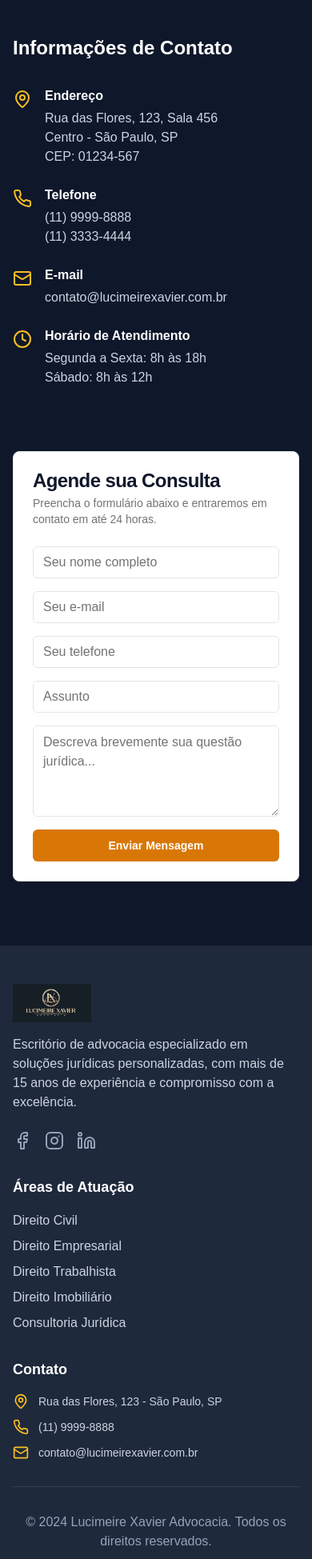
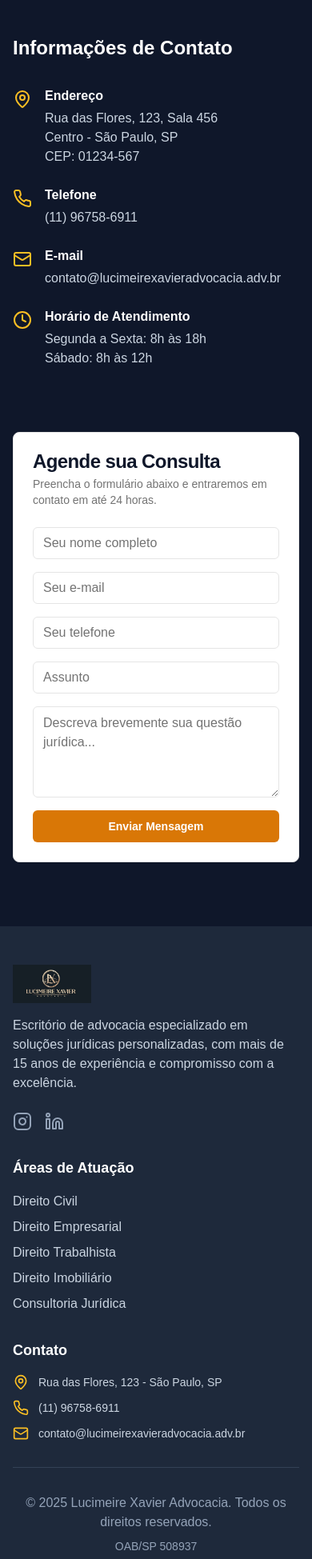
Before and after one commit to Agencia-Clickasso/adv-site, a Next.js app: page / in a window 390 px wide. Shown: the part 7071-9020 px from the top of the page at 80% size. Built offline with nearby package versions, Linux system fonts and the light colour scheme.

Commit message:
Update contact information and footer details, including new phone number and email, and adjust copyright year and OAB number for accuracy.

```diff
--- a/app/layout.tsx
+++ b/app/layout.tsx
@@ -2,9 +2,9 @@ import type { Metadata } from 'next'
 import './globals.css'
 
 export const metadata: Metadata = {
-  title: 'Lucimeire XavierAdvocacia',
-  description: 'Lucimeire Advocacia',
-  generator: 'Lucimeire Advocacia',
+  title: 'Lucimeire Xavier Advocacia',
+  description: 'Lucimeire Xavier Advocacia',
+  generator: 'Lucimeire Xavier Advocacia',
 }
 
 export default function RootLayout({
--- a/components/contact.tsx
+++ b/components/contact.tsx
@@ -67,9 +67,7 @@ export default function Contact() {
                   <div>
                     <h4 className="font-semibold mb-1">Telefone</h4>
                     <p className="text-slate-300">
-                      (11) 9999-8888
-                      <br />
-                      (11) 3333-4444
+                      (11) 96758-6911
                     </p>
                   </div>
                 </div>
@@ -78,7 +76,7 @@ export default function Contact() {
                   <Mail className="h-6 w-6 text-amber-400 mr-4 mt-1" />
                   <div>
                     <h4 className="font-semibold mb-1">E-mail</h4>
-                    <p className="text-slate-300">contato@lucimeirexavier.com.br</p>
+                    <p className="text-slate-300">contato@lucimeirexavieradvocacia.adv.br</p>
                   </div>
                 </div>
 
--- a/components/footer.tsx
+++ b/components/footer.tsx
@@ -1,6 +1,6 @@
 import Link from "next/link"
 import Image from "next/image"
-import { MapPin, Phone, Mail, Facebook, Instagram, Linkedin } from "lucide-react"
+import { MapPin, Phone, Mail, Instagram, Linkedin } from "lucide-react"
 
 export default function Footer() {
   return (
@@ -21,13 +21,10 @@ export default function Footer() {
                 experiência e compromisso com a excelência.
               </p>
               <div className="flex space-x-4">
-                <Link href="#" className="text-slate-400 hover:text-amber-400 transition-colors">
-                  <Facebook className="h-6 w-6" />
-                </Link>
-                <Link href="#" className="text-slate-400 hover:text-amber-400 transition-colors">
+                <Link href="https://www.instagram.com/lucimeirexavieradvocacia/" className="text-slate-400 hover:text-amber-400 transition-colors">
                   <Instagram className="h-6 w-6" />
                 </Link>
-                <Link href="#" className="text-slate-400 hover:text-amber-400 transition-colors">
+                <Link href="https://www.linkedin.com/in/lucimeire-xavier-b8b18aa0/" className="text-slate-400 hover:text-amber-400 transition-colors">
                   <Linkedin className="h-6 w-6" />
                 </Link>
               </div>
@@ -73,19 +70,19 @@ export default function Footer() {
                 </div>
                 <div className="flex items-center">
                   <Phone className="h-5 w-5 mr-3 text-amber-400" />
-                  <span className="text-sm">(11) 9999-8888</span>
+                  <span className="text-sm">(11) 96758-6911</span>
                 </div>
                 <div className="flex items-center">
                   <Mail className="h-5 w-5 mr-3 text-amber-400" />
-                  <span className="text-sm">contato@lucimeirexavier.com.br</span>
+                  <span className="text-sm">contato@lucimeirexavieradvocacia.adv.br</span>
                 </div>
               </div>
             </div>
           </div>
 
           <div className="border-t border-slate-700 mt-8 pt-8 text-center text-slate-400">
-            <p>&copy; 2024 Lucimeire Xavier Advocacia. Todos os direitos reservados.</p>
-            <p className="mt-2 text-sm">OAB/SP 123.456 | CNPJ: 12.345.678/0001-90</p>
+            <p>&copy; {new Date().getFullYear()} Lucimeire Xavier Advocacia. Todos os direitos reservados.</p>
+            <p className="mt-2 text-sm">OAB/SP 508937</p>
           </div>
         </div>
       </footer>
```
